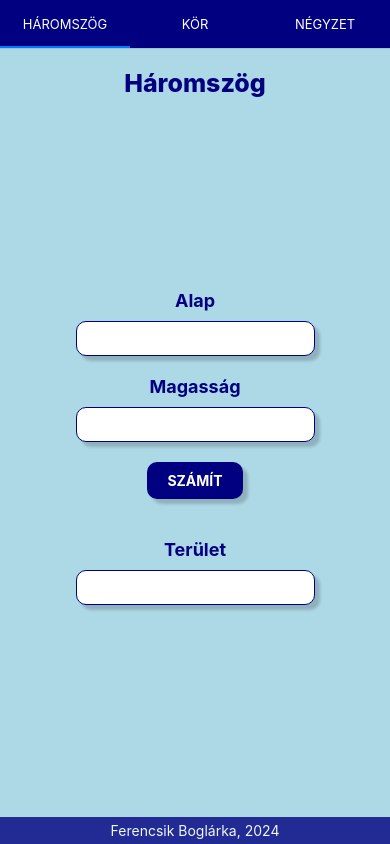
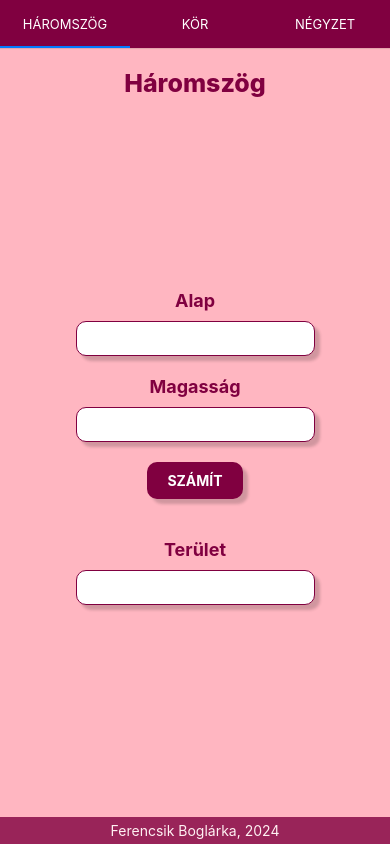
Before and after one commit to fbog05/calculus, a React Native app: screen / in a window 390 px wide. Built offline with nearby package versions, Linux system fonts and the light colour scheme.

Commit message:
02141051

```diff
--- a/App.js
+++ b/App.js
@@ -12,7 +12,7 @@ export default function App() {
     <NavigationContainer>
       <Tab.Navigator screenOptions={{
         tabBarLabelStyle: { color: 'white' },
-        tabBarStyle: { backgroundColor: 'navy' }
+        tabBarStyle: { backgroundColor: '#800040' }
       }}>
         <Tab.Screen name="Háromszög" component={TriangleScreen} />
         <Tab.Screen name="Kör" component={CircleScreen} />
--- a/components/CircleScreen.js
+++ b/components/CircleScreen.js
@@ -51,13 +51,13 @@ export default function CircleScreen() {
 const styles = StyleSheet.create({
   container: {
     flex: 1,
-    backgroundColor: 'lightblue',
+    backgroundColor: 'lightpink',
     alignItems: 'center',
     justifyContent: 'center',
   },
 
   cim: {
-    color: 'navy',
+    color: '#800040',
     fontWeight: 800,
     fontSize: 25,
     marginTop: 20,
@@ -70,7 +70,7 @@ const styles = StyleSheet.create({
   },
 
   szoveg:{
-    color: 'navy',
+    color: '#800040',
     fontWeight: 700,
     paddingBottom: 10,
     fontSize: 18,
@@ -80,10 +80,10 @@ const styles = StyleSheet.create({
     backgroundColor: 'white',
     borderRadius: 10,
     padding: 8,
-    color: 'navy',
+    color: '#800040',
     fontWeight: 600,
     marginBottom: 20,
-    borderColor: 'navy',
+    borderColor: '#800040',
     borderWidth: 1,
     shadowColor: '#171717',
     shadowOffset: {width: 5, height: 5},
@@ -92,7 +92,7 @@ const styles = StyleSheet.create({
   },
 
   button: {
-    backgroundColor: 'navy',
+    backgroundColor: '#800040',
     paddingVertical: 10,
     paddingHorizontal: 20,
     borderRadius: 10,
@@ -110,7 +110,7 @@ const styles = StyleSheet.create({
   },
 
   footer: {
-    backgroundColor: 'navy',
+    backgroundColor: '#800040',
     width: '100%',
     opacity: '80%',
     padding: 5
--- a/components/SquareScreen.js
+++ b/components/SquareScreen.js
@@ -50,13 +50,13 @@ export default function SquareScreen() {
 const styles = StyleSheet.create({
   container: {
     flex: 1,
-    backgroundColor: 'lightblue',
+    backgroundColor: 'lightpink',
     alignItems: 'center',
     justifyContent: 'center',
   },
 
   cim: {
-    color: 'navy',
+    color: '#800040',
     fontWeight: 800,
     fontSize: 25,
     marginTop: 20,
@@ -69,7 +69,7 @@ const styles = StyleSheet.create({
   },
 
   szoveg:{
-    color: 'navy',
+    color: '#800040',
     fontWeight: 700,
     paddingBottom: 10,
     fontSize: 18,
@@ -79,10 +79,10 @@ const styles = StyleSheet.create({
     backgroundColor: 'white',
     borderRadius: 10,
     padding: 8,
-    color: 'navy',
+    color: '#800040',
     fontWeight: 600,
     marginBottom: 20,
-    borderColor: 'navy',
+    borderColor: '#800040',
     borderWidth: 1,
     shadowColor: '#171717',
     shadowOffset: {width: 5, height: 5},
@@ -91,7 +91,7 @@ const styles = StyleSheet.create({
   },
 
   button: {
-    backgroundColor: 'navy',
+    backgroundColor: '#800040',
     paddingVertical: 10,
     paddingHorizontal: 20,
     borderRadius: 10,
@@ -109,7 +109,7 @@ const styles = StyleSheet.create({
   },
 
   footer: {
-    backgroundColor: 'navy',
+    backgroundColor: '#800040',
     width: '100%',
     opacity: '80%',
     padding: 5
--- a/components/TriangleScreen.js
+++ b/components/TriangleScreen.js
@@ -56,13 +56,13 @@ export default function TriangleScreen() {
 const styles = StyleSheet.create({
   container: {
     flex: 1,
-    backgroundColor: 'lightblue',
+    backgroundColor: 'lightpink',
     alignItems: 'center',
     justifyContent: 'center',
   },
 
   cim: {
-    color: 'navy',
+    color: '#800040',
     fontWeight: 800,
     fontSize: 25,
     marginTop: 20,
@@ -75,7 +75,7 @@ const styles = StyleSheet.create({
   },
 
   szoveg:{
-    color: 'navy',
+    color: '#800040',
     fontWeight: 700,
     paddingBottom: 10,
     fontSize: 18,
@@ -85,10 +85,10 @@ const styles = StyleSheet.create({
     backgroundColor: 'white',
     borderRadius: 10,
     padding: 8,
-    color: 'navy',
+    color: '#800040',
     fontWeight: 600,
     marginBottom: 20,
-    borderColor: 'navy',
+    borderColor: '#800040',
     borderWidth: 1,
     shadowColor: '#171717',
     shadowOffset: {width: 5, height: 5},
@@ -97,7 +97,7 @@ const styles = StyleSheet.create({
   },
 
   button: {
-    backgroundColor: 'navy',
+    backgroundColor: '#800040',
     paddingVertical: 10,
     paddingHorizontal: 20,
     borderRadius: 10,
@@ -115,7 +115,7 @@ const styles = StyleSheet.create({
   },
 
   footer: {
-    backgroundColor: 'navy',
+    backgroundColor: '#800040',
     width: '100%',
     opacity: '80%',
     padding: 5
```
